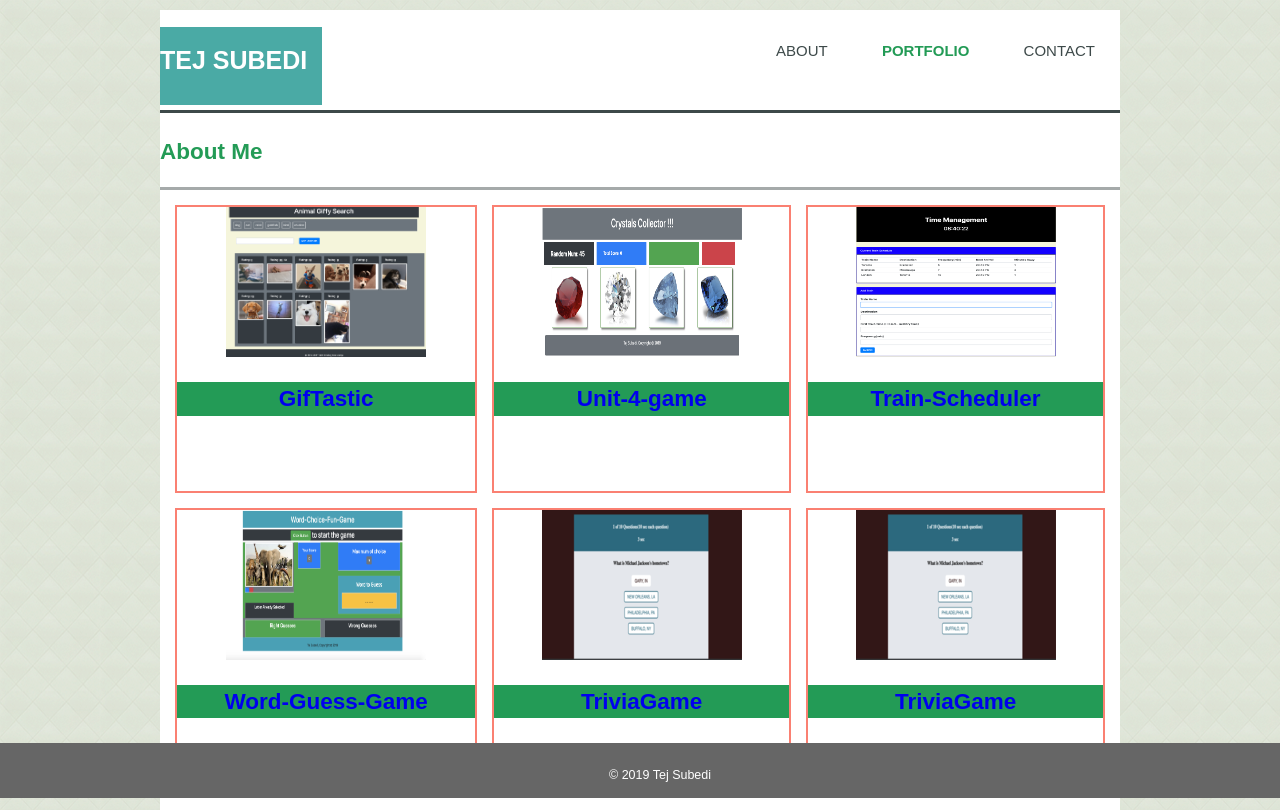
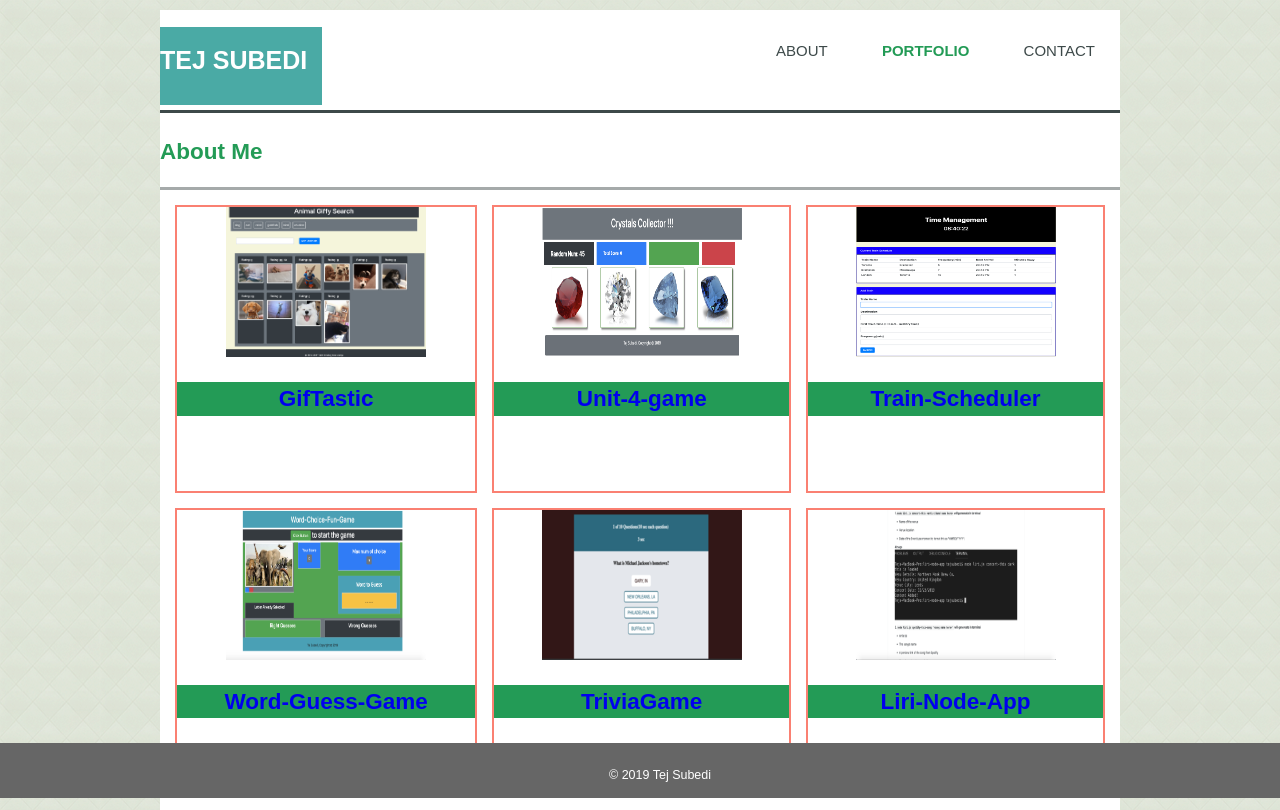
Before and after one commit to tejsubedi/portfolio-2, a plain HTML site: page portfolio.html in a window 1280 px wide. Drawn offline with Linux system fonts and the light colour scheme.

Commit message:
Liri-node-app updated

```diff
--- a/portfolio.html
+++ b/portfolio.html
@@ -56,9 +56,9 @@
                  </div>
             </div>
             <div class="image-1">
-                <a href="https://tejsubedi.github.io/TriviaGame/"><img src="assets/images/myTriviaGame.png" alt="mypic"  width="200px" height="150px"></a>
+                <a href="https://github.com/tejsubedi/liri-node-app"><img src="assets/images/liri-app.png" alt="mypic"  width="200px" height="150px"></a>
                 <div id="portfolio-name">
-                    <h1 class="imagename"><a href="https://tejsubedi.github.io/TriviaGame/">TriviaGame</a></h1>
+                    <h1 class="imagename"><a href="https://github.com/tejsubedi/liri-node-app">Liri-Node-App</a></h1>
                  </div>
             </div>
 
```
Also changed, not shown: assets/images/liri-app.png (added).
